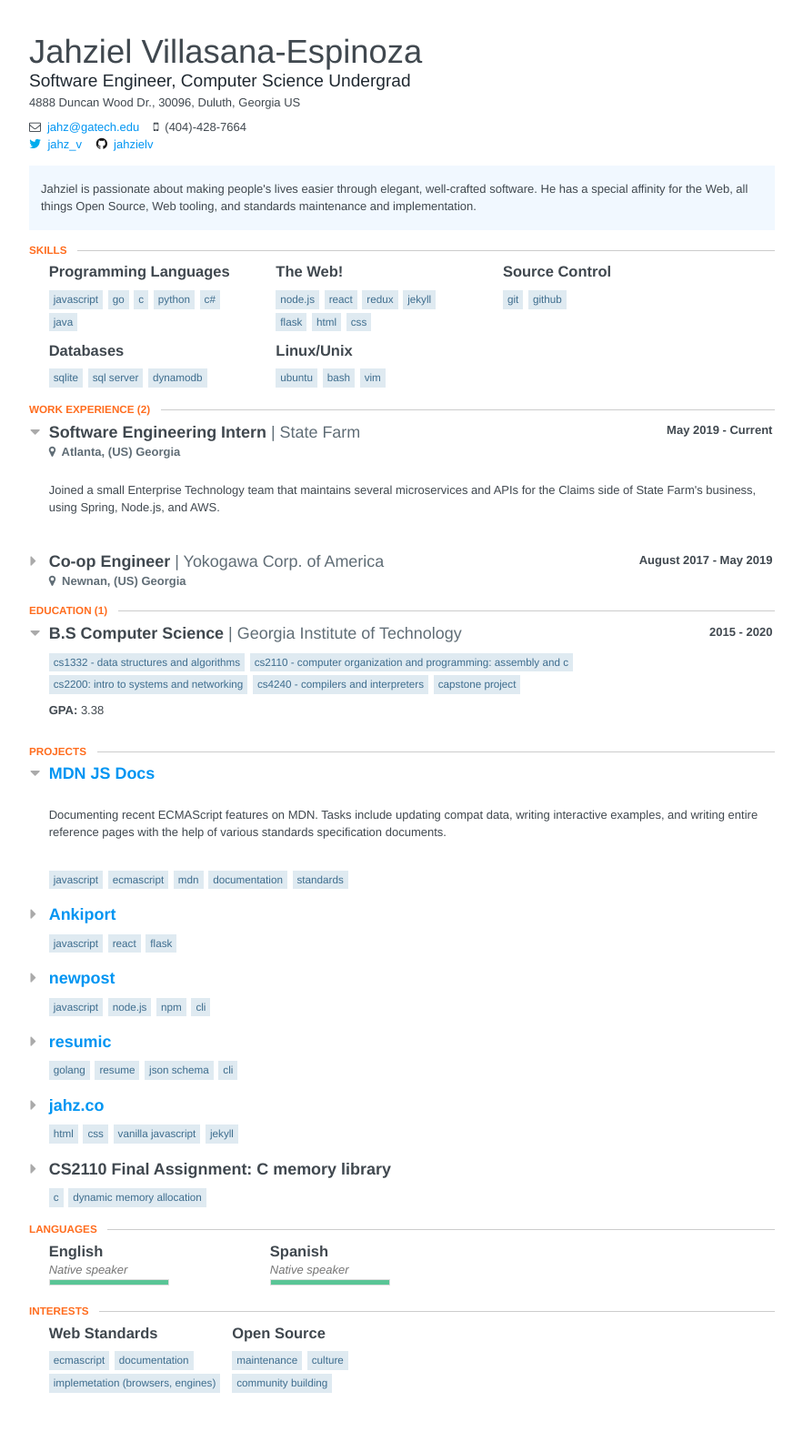
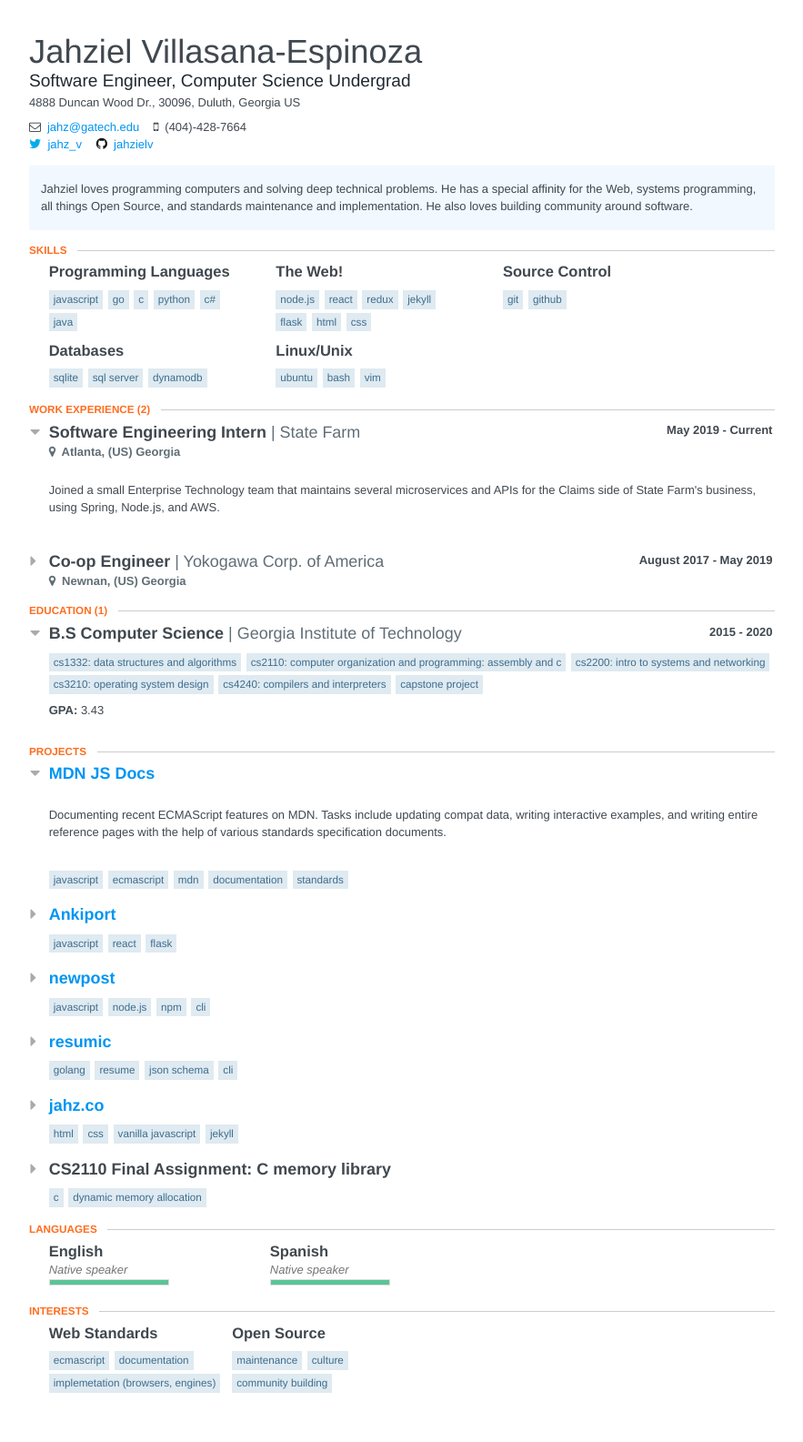
Before and after one commit to jahzielv/jahzielv.github.io, a Jekyll site: the page resume.html, which Jekyll copies as it is, in a window 1280 px wide. Shown: the whole page at 91% size, without its empty margins (198-1081 px from the left). Built offline with Jekyll 4.4.1, drawn with Linux system fonts in a browser that asks for light colours; nearby versions of some CDN libraries.

Commit message:
resume updates

```diff
--- a/resume.html
+++ b/resume.html
@@ -744,9 +740,10 @@ permalink: /resume
             <section class="section main-summary">
                 <section>
                     <div>
-                        <p>Jahziel is passionate about making people&#39;s lives easier through elegant,
-                            well-crafted software. He has a special affinity for the Web, all things
-                            Open Source, Web tooling, and standards maintenance and implementation.</p>
+                        <p>Jahziel loves programming computers and solving deep technical problems.
+                            He has a special affinity for the Web, systems programming, all things
+                            Open Source, and standards maintenance and implementation. He also loves
+                            building community around software.</p>
                     </div>
                 </section>
             </section>
@@ -923,14 +920,15 @@ permalink: /resume
                         </div>
                     </header>
                     <ul class="courses">
-                        <li>CS1332 - Data Structures and Algorithms</li>
-                        <li>CS2110 - Computer Organization and Programming: Assembly and C</li>
+                        <li>CS1332: Data Structures and Algorithms</li>
+                        <li>CS2110: Computer Organization and Programming: Assembly and C</li>
                         <li>CS2200: Intro to Systems and Networking</li>
-                        <li>CS4240 - Compilers and Interpreters</li>
+                        <li>CS3210: Operating System Design</li>
+                        <li>CS4240: Compilers and Interpreters</li>
                         <li>Capstone Project</li>
                     </ul>
                     <div class="item display" style="opacity:1">
-                        <div class='gpa'>	<strong> GPA:</strong>  <span>3.38</span>
+                        <div class='gpa'>	<strong> GPA:</strong>  <span>3.43</span>
 
                         </div>
                     </div>
```
Also changed, not shown: other parts of resume.html (+0 -4 lines), _posts/2018-12-28-ankiportbg.md (+1 -1 lines), _posts/2019-03-11-updates.md (+1 -1 lines).
